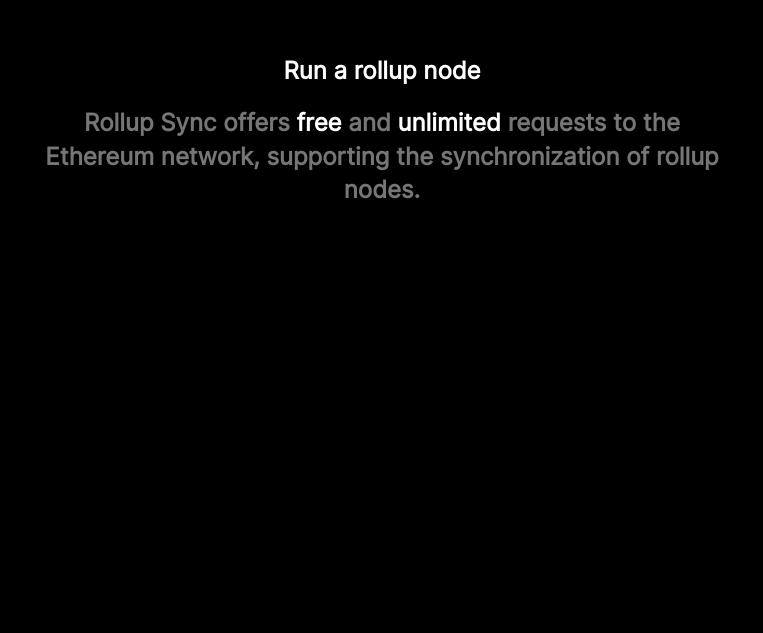
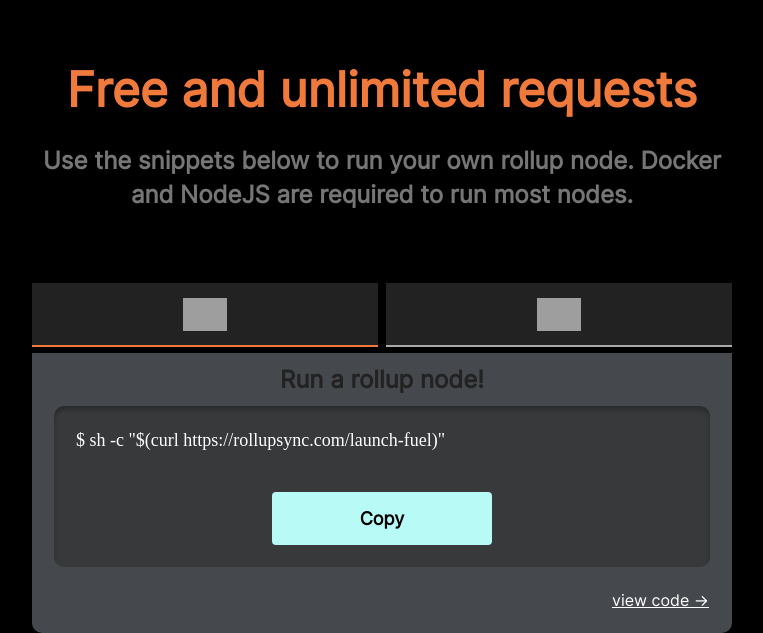
Before and after one commit to rollupsync/website, a Vue app: page / in a window 1280 px wide. Shown: the part 963-1596 px from the top of the page, without its empty margins (258-1021 px from the left). Before the commit the page ends 1170 px from the top, so only its background shows below. Built offline with nearby package versions, Linux system fonts and the light colour scheme; grey boxes are pictures that could not be loaded.

Commit message:
feat: code snippets component

```diff
--- a/src/Home.vue
+++ b/src/Home.vue
@@ -21,11 +21,15 @@
         <!-- <img class="logo-image" :src="require('../static/ellipse.svg')" width="400px" height="auto" /> -->
       </div>
       <div class="info-title">
-        Run a rollup node
+        Free and unlimited requests
       </div>
       <div class="info-description">
-        Rollup Sync offers <span style="color: white">free</span> and <span style="color:white">unlimited</span> requests to the Ethereum network, supporting the synchronization of rollup nodes.
+        Use the snippets below to run your own rollup node. Docker and NodeJS are required to run most nodes.
       </div>
+      <SnippetTabs :tabs="[
+        { image: 'https://docs.fuel.sh/logo.4b97a9a3.svg' },
+        { image: 'https://docs.fuel.sh/logo.4b97a9a3.svg' },
+      ]" />
     </div>
   </div>
 </template>
@@ -34,6 +38,7 @@
 import Vue from 'vue'
 import Component from 'vue-class-component'
 import Header from './components/Header'
+import SnippetTabs from './components/SnippetTabs'
 import lottie from 'lottie-web'
 import RollupAnimation from '../static/rollup_1.json'
 
@@ -41,6 +46,7 @@
   name: 'Home',
   components: {
     Header,
+    SnippetTabs,
   },
   metaInfo: {
     title: 'RollupSync',
@@ -138,13 +144,15 @@
 }
 .info-title {
   font-style: normal;
-  font-weight: 600;
-  font-size: 24px;
+  font-weight: bold;
+  font-size: 48px;
+  line-height: 140%;
+  color: #EF7A3C;
   align-self: center;
-  color: #FFFFFF
 }
 .info-description {
   margin-top: 21px;
+  margin-bottom: 72px;
   font-weight: bold;
   font-size: 24px;
   line-height: 140%;
--- /dev/null
+++ b/src/components/SnippetTabs.vue
@@ -0,0 +1,146 @@
+<template>
+  <div class="container">
+    <div class="tabs">
+      <div
+        class="tab"
+        v-for="(tab, index) of tabs"
+        :style="{
+          ...(index === activeIndex ? {
+            borderBottom: '2px solid #EF7A3C',
+          } : {}),
+          ...(index > 0 ? { marginLeft: '4px' } : {}),
+          ...(index < tabs.length-1 ? { marginRight: '4px' } : {}),
+        }"
+        v-on:click="activeIndex = index"
+      >
+        <img
+          :src="tab.image"
+          width="44px"
+          height="auto"
+          :class="activeIndex === index ? 'tab-image-active' : 'tab-image-inactive'"
+        />
+      </div>
+    </div>
+    <div class="snippet-container">
+      <div class="snippet-title">
+        Run a rollup node!
+      </div>
+      <div class="code-container">
+        <div>
+          <span style="user-select: none">$ </span>sh -c "$(curl https://rollupsync.com/launch-fuel)"
+        </div>
+        <div class="copy-button">
+          <div class="copy-button-text">
+            Copy
+          </div>
+        </div>
+      </div>
+      <div class="view-code-button">
+        view code →
+      </div>
+    </div>
+  </div>
+</template>
+<script>
+import Vue from 'vue'
+import Component from 'vue-class-component'
+
+@Component({
+  name: 'SnippetTabs',
+  components: {},
+  props: ['tabs'],
+})
+export default class SnippetTabs extends Vue {
+  activeIndex = 0
+}
+</script>
+<style scoped>
+.container {
+  align-self: center;
+}
+.tabs {
+  min-height: 64px;
+  display: flex;
+  justify-content: space-between;
+  margin-bottom: 6px;
+}
+.tab {
+  padding: 8px;
+  border-bottom: 2px solid #aaaaaa;
+  display: flex;
+  flex: 1;
+  align-items: center;
+  justify-content: center;
+  cursor: pointer;
+  background-color: #222222;
+}
+.tab-image-inactive {
+  filter: grayscale(100%);
+  -webkit-filter: grayscale(100%);
+  -moz-filter:    grayscale(100%);
+  -ms-filter:     grayscale(100%);
+  -o-filter:      grayscale(100%);
+}
+.tab-image-active {}
+.snippet-container {
+  min-width: 700px;
+  background-color: rgba(227, 238, 251, 0.3);
+  display: flex;
+  flex-direction: column;
+  border-bottom-left-radius: 10px;
+  border-bottom-right-radius: 10px;
+}
+.snippet-title {
+  font-weight: 600;
+  font-size: 24px;
+  color: #222222;
+  align-self: center;
+  margin: 12px;
+}
+.code-container {
+  margin-left: 22px;
+  margin-right: 22px;
+  padding: 22px;
+  background: #37393A;
+  box-shadow: inset 0px 4px 4px rgba(0, 0, 0, 0.25);
+  border-radius: 10px;
+  font-family: 'PT Mono';
+  font-style: normal;
+  font-weight: normal;
+  font-size: 18px;
+  line-height: 140%;
+  color: #FFFFFF;
+  display: flex;
+  flex-direction: column;
+}
+.copy-button {
+  cursor: pointer;
+  user-select: none;
+  margin-top: 38px;
+  align-self: center;
+  background: #B8FAF5;
+  border-radius: 4px;
+  width: 220px;
+  height: 53px;
+  display: flex;
+  align-items: center;
+  justify-content: center;
+}
+.copy-button-text {
+  font-weight: 600;
+  font-size: 18px;
+  line-height: 140%;
+  font-family: 'Inter';
+  color: black;
+  margin: 14px;
+}
+.view-code-button {
+  align-self: flex-end;
+  margin: 23px;
+  cursor: pointer;
+  user-select: none;
+  color: white;
+  text-decoration: underline;
+}
+
+</style>
```
